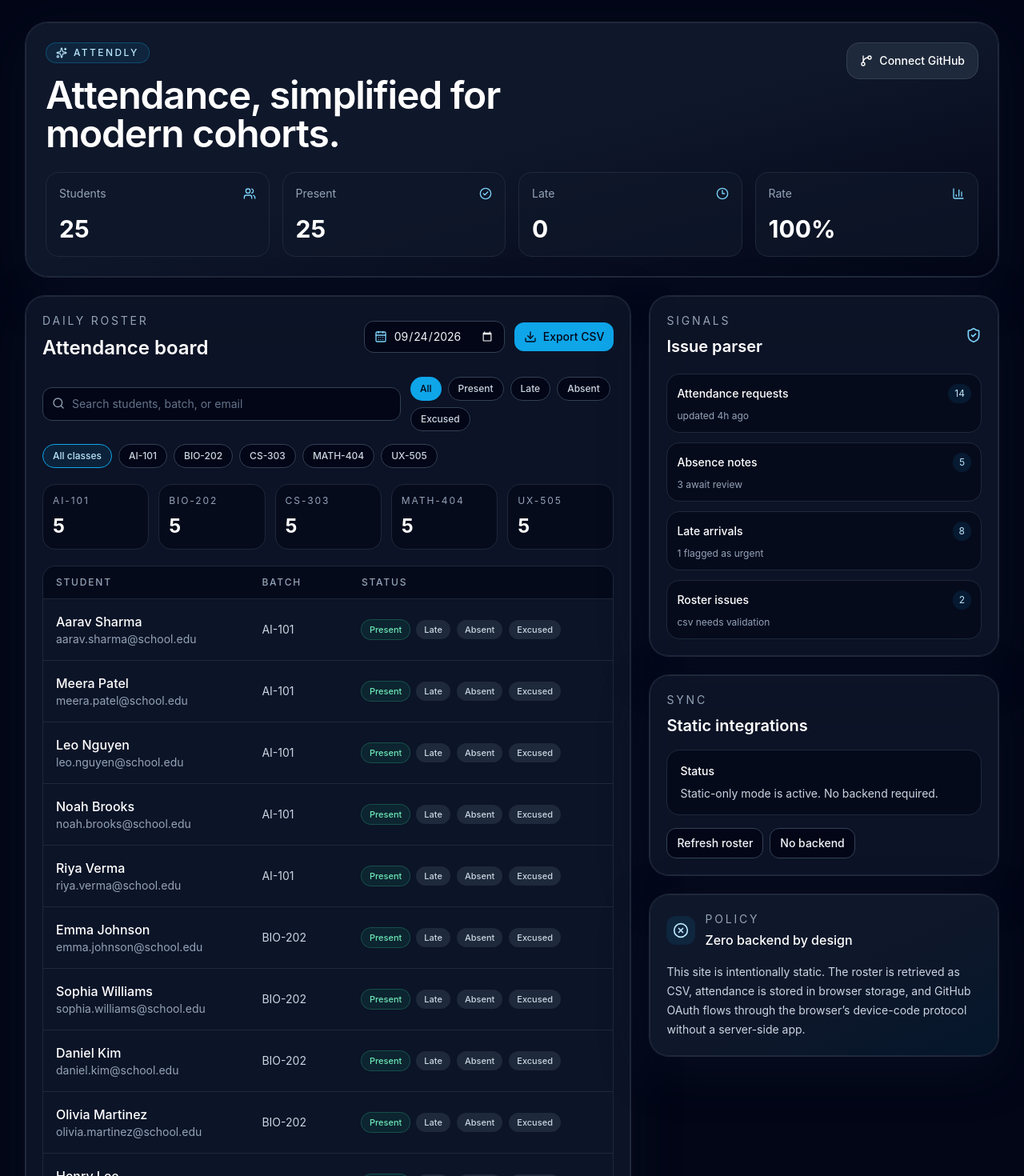
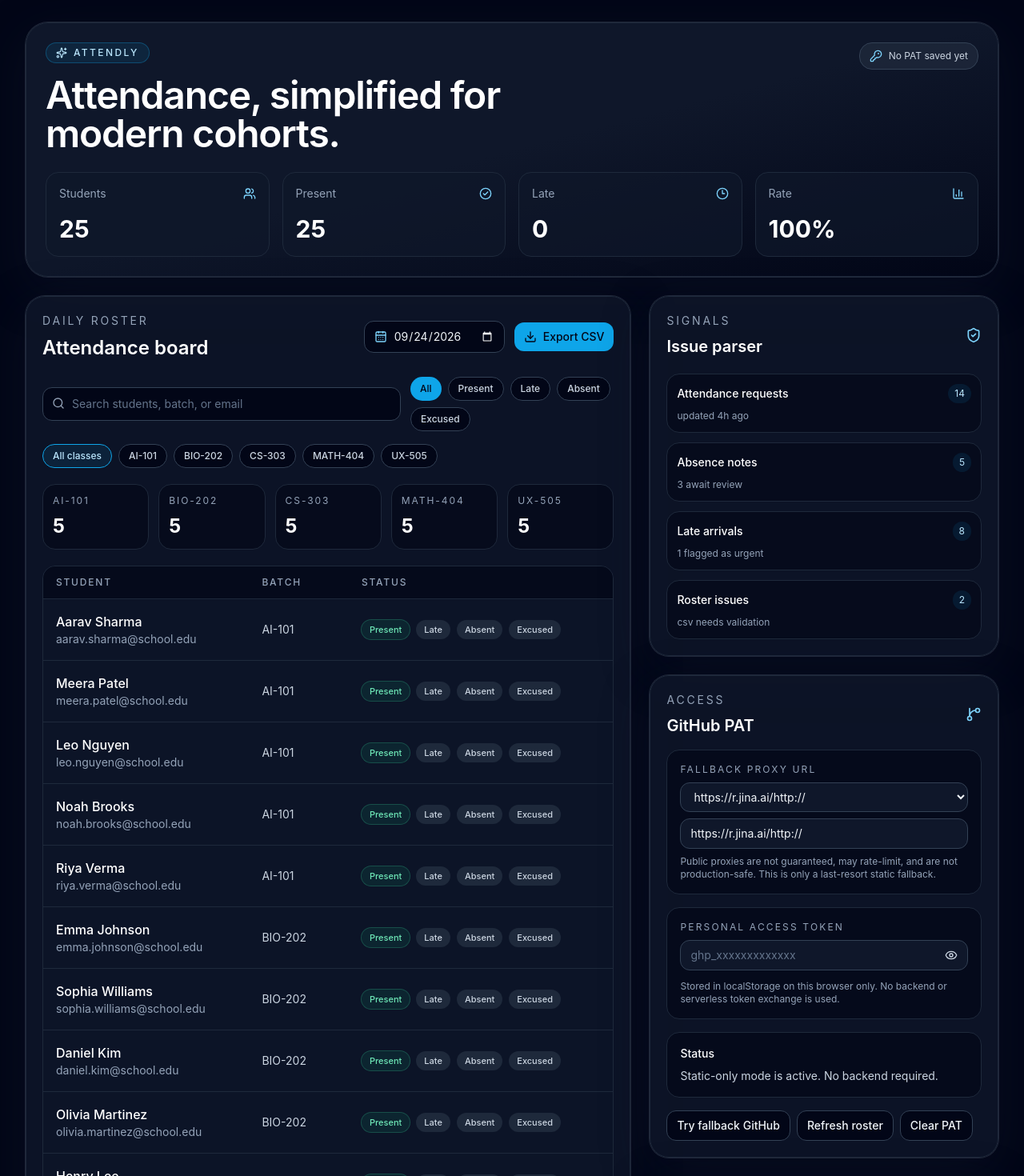
Before and after one commit to soumyadipk03/attendly, a React (Vite) app: page / in a window 1280 px wide. Shown: the top 1470 px of the page at 80% size. Built offline with nearby package versions, Linux system fonts and the light colour scheme.

Commit message:
feat: add local PAT fallback for static GitHub access

```diff
--- a/src/App.tsx
+++ b/src/App.tsx
@@ -5,7 +5,10 @@ import {
   CheckCircle2,
   Clock3,
   Download,
+  Eye,
+  EyeOff,
   GitBranch,
+  KeyRound,
   Search,
   ShieldCheck,
   Sparkles,
@@ -21,19 +24,23 @@ type Student = {
   batch: string
 }
 type AttendanceState = Record<string, AttendanceStatus>
-type GitHubUser = {
-  login: string
-  avatar_url?: string
-  html_url?: string
-}
 type IssueSummary = {
   title: string
   count: number
   detail: string
 }
 
-const GITHUB_CLIENT_ID = 'Ov23liLcFMbThYi60P1E'
 const DEFAULT_CSV_URL = '/students.csv'
+const GITHUB_PAT_KEY = 'attendly-github-pat'
+const GITHUB_PROXY_KEY = 'attendly-github-proxy'
+const DEFAULT_PROXY_URL = 'https://r.jina.ai/http://'
+const proxyOptions = [
+  'https://r.jina.ai/http://',
+  'https://r.jina.ai/http://https://',
+  'https://api.allorigins.win/raw?url=',
+  'https://api.codetabs.com/v1/proxy?quest=',
+  'https://cors.isomorphic-git.org/',
+]
 const classNames = ['AI-101', 'BIO-202', 'CS-303', 'MATH-404', 'UX-505']
 
 const defaultStudents: Student[] = [
@@ -102,60 +109,6 @@ function parseStudentsCsv(csvText: string): Student[] {
     })
 }
 
-async function fetchGitHubUser(token: string): Promise<GitHubUser> {
-  const response = await fetch('https://api.github.com/user', {
-    headers: {
-      Authorization: `Bearer ${token}`,
-      Accept: 'application/vnd.github+json',
-    },
-  })
-
-  if (!response.ok) {
-    throw new Error('Unable to fetch your GitHub profile.')
-  }
-
-  return response.json()
-}
-
-async function pollForGitHubToken(clientId: string, deviceCode: string, intervalSeconds: number) {
-  const pollIntervalMs = (intervalSeconds || 5) * 1000
-
-  for (let attempt = 0; attempt < 60; attempt += 1) {
-    const response = await fetch('https://github.com/login/oauth/access_token', {
-      method: 'POST',
-      headers: {
-        'Content-Type': 'application/json',
-        Accept: 'application/json',
-      },
-      body: JSON.stringify({
-        client_id: clientId,
-        device_code: deviceCode,
-        grant_type: 'urn:ietf:params:oauth:grant-type:device_code',
-      }),
-    })
-
-    const data = await response.json()
-
-    if (data.access_token) {
-      return data
-    }
-
-    if (data.error === 'authorization_pending') {
-      await new Promise((resolve) => setTimeout(resolve, pollIntervalMs))
-      continue
-    }
-
-    if (data.error === 'slow_down') {
-      await new Promise((resolve) => setTimeout(resolve, pollIntervalMs + 5000))
-      continue
-    }
-
-    throw new Error(data.error_description || 'GitHub OAuth device flow failed.')
-  }
-
-  throw new Error('GitHub approval timed out. Please try again.')
-}
-
 function App() {
   const [students, setStudents] = useState<Student[]>(defaultStudents)
   const [attendance, setAttendance] = useState<AttendanceState>(() => defaultAttendance)
@@ -163,34 +116,34 @@ function App() {
   const [selectedDate, setSelectedDate] = useState(() => new Date().toISOString().slice(0, 10))
   const [statusFilter, setStatusFilter] = useState<'all' | AttendanceStatus>('all')
   const [classFilter, setClassFilter] = useState<'all' | string>('all')
-  const [githubUser, setGithubUser] = useState<GitHubUser | null>(null)
+  const [githubPat, setGithubPat] = useState('')
+  const [proxyUrl, setProxyUrl] = useState(DEFAULT_PROXY_URL)
+  const [showPat, setShowPat] = useState(false)
   const [statusMessage, setStatusMessage] = useState('Static-only mode is active. No backend required.')
-  const [isAuthenticating, setIsAuthenticating] = useState(false)
   const [isSyncing, setIsSyncing] = useState(false)
 
   useEffect(() => {
     const persistedAttendance = localStorage.getItem('attendly-attendance')
-    const persistedUser = localStorage.getItem('attendly-user')
+    const persistedPat = localStorage.getItem(GITHUB_PAT_KEY)
+    const persistedProxy = localStorage.getItem(GITHUB_PROXY_KEY)
 
     if (persistedAttendance) {
       setAttendance(JSON.parse(persistedAttendance))
     }
 
-    if (persistedUser) {
-      setGithubUser(JSON.parse(persistedUser))
-      setStatusMessage('GitHub session restored locally.')
+    if (persistedPat) {
+      setGithubPat(persistedPat)
+      setStatusMessage('GitHub PAT loaded from this browser.')
+    }
+
+    if (persistedProxy) {
+      setProxyUrl(persistedProxy)
     }
   }, [])
 
   useEffect(() => {
     localStorage.setItem('attendly-attendance', JSON.stringify(attendance))
   }, [attendance])
-
-  useEffect(() => {
-    if (githubUser) {
-      localStorage.setItem('attendly-user', JSON.stringify(githubUser))
-    }
-  }, [githubUser])
 
   useEffect(() => {
     fetch(DEFAULT_CSV_URL)
@@ -289,51 +242,52 @@ function App() {
     URL.revokeObjectURL(url)
   }
 
-  const connectGitHub = async () => {
-    setIsAuthenticating(true)
+  const updateGithubPat = (nextValue: string) => {
+    setGithubPat(nextValue)
+
+    if (!nextValue.trim()) {
+      localStorage.removeItem(GITHUB_PAT_KEY)
+      return
+    }
+
+    localStorage.setItem(GITHUB_PAT_KEY, nextValue)
+  }
+
+  const updateProxyUrl = (nextValue: string) => {
+    const cleaned = nextValue.trim() || DEFAULT_PROXY_URL
+    setProxyUrl(cleaned)
+    localStorage.setItem(GITHUB_PROXY_KEY, cleaned)
+  }
+
+  const tryGithubFallback = async () => {
+    if (!githubPat.trim()) {
+      setStatusMessage('Paste a GitHub PAT above before using the fallback browser-only proxy mode.')
+      return
+    }
+
+    const targetUrl = 'https://api.github.com/user'
+    const proxyTarget = `${proxyUrl.replace(/\/$/, '')}${targetUrl}`
 
     try {
-      const deviceResponse = await fetch('https://github.com/login/device/code', {
-        method: 'POST',
+      const response = await fetch(proxyTarget, {
         headers: {
-          'Content-Type': 'application/json',
-          Accept: 'application/json',
+          Authorization: `Bearer ${githubPat}`,
+          Accept: 'application/vnd.github+json',
+          'X-GitHub-Api-Version': '2022-11-28',
         },
-        body: JSON.stringify({
-          client_id: GITHUB_CLIENT_ID,
-          scope: 'read:user',
-        }),
       })
 
-      if (!deviceResponse.ok) {
-        throw new Error('GitHub device flow could not be started. Check your OAuth app settings.')
+      if (!response.ok) {
+        throw new Error(`GitHub fallback failed with ${response.status}.`)
       }
 
-      const device = await deviceResponse.json()
-
-      if (!device.device_code) {
-        throw new Error(device.error_description || 'Unable to start the GitHub device flow.')
-      }
-
-      const deviceUrl = 'https://github.com/login/device'
-      window.open(deviceUrl, '_blank', 'noopener,noreferrer')
+      const payload = await response.json()
+      setStatusMessage(`Fallback mode connected to GitHub as ${payload.login || 'user'}.`)
+    } catch (error) {
+      const message = error instanceof Error ? error.message : 'Fallback mode failed.'
       setStatusMessage(
-        `Open GitHub and enter this code: ${device.user_code}. Device URL: ${deviceUrl}`,
+        `Browser fallback failed: ${message}. This is only a last-resort static workaround and can be blocked by public proxy rate limits or CORS restrictions.`,
       )
-
-      const tokenData = await pollForGitHubToken(GITHUB_CLIENT_ID, device.device_code, device.interval || 5)
-      const user = await fetchGitHubUser(tokenData.access_token)
-
-      setGithubUser(user)
-      setStatusMessage(`Signed in as ${user.login}. Your browser session is authenticated.`)
-    } catch (error) {
-      setStatusMessage(
-        error instanceof Error
-          ? `${error.message} If GitHub blocks the browser call, open https://github.com/login/device and enter the code manually.`
-          : 'GitHub sign-in failed.',
-      )
-    } finally {
-      setIsAuthenticating(false)
     }
   }
 
@@ -376,14 +330,10 @@ function App() {
               </h1>
             </div>
 
-            <button
-              type="button"
-              onClick={connectGitHub}
-              className="inline-flex items-center justify-center gap-2 rounded-2xl border border-slate-700 bg-slate-800 px-4 py-3 text-sm font-medium text-white transition hover:border-sky-500 hover:text-sky-200"
-            >
-              <GitBranch className="h-4 w-4" />
-              {isAuthenticating ? 'Connecting...' : githubUser ? `Signed in as ${githubUser.login}` : 'Connect GitHub'}
-            </button>
+            <div className="flex items-center gap-2 rounded-2xl border border-slate-700 bg-slate-800/80 px-3 py-2 text-xs text-slate-300">
+              <KeyRound className="h-4 w-4 text-sky-300" />
+              <span>{githubPat ? 'PAT stored locally' : 'No PAT saved yet'}</span>
+            </div>
           </div>
 
           <div className="mt-6 grid gap-4 md:grid-cols-4">
@@ -562,8 +512,64 @@ function App() {
             </div>
 
             <div className="rounded-[24px] border border-slate-800 bg-slate-900/80 p-5 shadow-glow">
-              <p className="text-sm uppercase tracking-[0.2em] text-slate-400">Sync</p>
-              <h3 className="mt-2 text-xl font-semibold text-white">Static integrations</h3>
+              <div className="flex items-center justify-between gap-3">
+                <div>
+                  <p className="text-sm uppercase tracking-[0.2em] text-slate-400">Access</p>
+                  <h3 className="mt-2 text-xl font-semibold text-white">GitHub PAT</h3>
+                </div>
+                <GitBranch className="h-5 w-5 text-sky-300" />
+              </div>
+
+              <div className="mt-4 rounded-2xl border border-slate-800 bg-slate-950/70 p-4 text-sm text-slate-300">
+                <label className="mb-2 block text-xs uppercase tracking-[0.18em] text-slate-400">Fallback proxy URL</label>
+                <select
+                  value={proxyUrl}
+                  onChange={(event) => updateProxyUrl(event.target.value)}
+                  className="w-full rounded-xl border border-slate-700 bg-slate-900 px-3 py-2 text-sm text-slate-100 outline-none"
+                >
+                  {proxyOptions.map((option) => (
+                    <option key={option} value={option}>
+                      {option}
+                    </option>
+                  ))}
+                </select>
+
+                <input
+                  value={proxyUrl}
+                  onChange={(event) => updateProxyUrl(event.target.value)}
+                  placeholder="https://r.jina.ai/http://"
+                  className="mt-2 w-full rounded-xl border border-slate-700 bg-slate-900 px-3 py-2 text-sm text-slate-100 outline-none placeholder:text-slate-500"
+                />
+
+                <p className="mt-2 text-xs text-slate-400">
+                  Public proxies are not guaranteed, may rate-limit, and are not production-safe. This is only a last-resort static fallback.
+                </p>
+              </div>
+
+              <div className="mt-4 rounded-2xl border border-slate-800 bg-slate-950/70 p-4 text-sm text-slate-300">
+                <label className="mb-2 block text-xs uppercase tracking-[0.18em] text-slate-400">Personal access token</label>
+                <div className="flex items-center gap-2 rounded-xl border border-slate-700 bg-slate-900 px-3 py-2">
+                  <input
+                    type={showPat ? 'text' : 'password'}
+                    value={githubPat}
+                    onChange={(event) => updateGithubPat(event.target.value)}
+                    placeholder="ghp_xxxxxxxxxxxxx"
+                    className="w-full bg-transparent text-sm text-slate-100 outline-none placeholder:text-slate-500"
+                  />
+                  <button
+                    type="button"
+                    onClick={() => setShowPat((current) => !current)}
+                    className="text-slate-300 transition hover:text-sky-200"
+                    aria-label={showPat ? 'Hide PAT' : 'Show PAT'}
+                  >
+                    {showPat ? <EyeOff className="h-4 w-4" /> : <Eye className="h-4 w-4" />}
+                  </button>
+                </div>
+
+                <p className="mt-3 text-xs text-slate-400">
+                  Stored in localStorage on this browser only. No backend or serverless token exchange is used.
+                </p>
+              </div>
 
               <div className="mt-4 rounded-2xl border border-slate-800 bg-slate-950/70 p-4 text-sm text-slate-300">
                 <p className="font-medium text-white">Status</p>
@@ -571,6 +577,13 @@ function App() {
               </div>
 
               <div className="mt-4 flex flex-wrap gap-2">
+                <button
+                  type="button"
+                  onClick={tryGithubFallback}
+                  className="rounded-xl border border-slate-700 bg-slate-950 px-3 py-2 text-sm font-medium text-slate-100 transition hover:border-sky-500"
+                >
+                  Try fallback GitHub
+                </button>
                 <button
                   type="button"
                   onClick={syncToHuggingFace}
@@ -581,10 +594,16 @@ function App() {
                 </button>
                 <button
                   type="button"
-                  onClick={() => setStatusMessage('This static app keeps its data in the browser and exports CSV files locally.')}
+                  onClick={() => {
+                    setGithubPat('')
+                    setProxyUrl(DEFAULT_PROXY_URL)
+                    localStorage.removeItem(GITHUB_PAT_KEY)
+                    localStorage.setItem(GITHUB_PROXY_KEY, DEFAULT_PROXY_URL)
+                    setStatusMessage('GitHub PAT and fallback proxy were cleared from this browser.')
+                  }}
                   className="rounded-xl border border-slate-700 bg-slate-950 px-3 py-2 text-sm font-medium text-slate-100 transition hover:border-slate-500"
                 >
-                  No backend
+                  Clear PAT
                 </button>
               </div>
             </div>
@@ -601,7 +620,7 @@ function App() {
               </div>
 
               <p className="mt-4 text-sm leading-6 text-slate-300">
-                This site is intentionally static. The roster is retrieved as CSV, attendance is stored in browser storage, and GitHub OAuth flows through the browser’s device-code protocol without a server-side app.
+                This site is intentionally static. The roster is retrieved as CSV, attendance is stored in browser storage, and your GitHub PAT stays in localStorage on this browser only.
               </p>
             </div>
           </aside>
```
